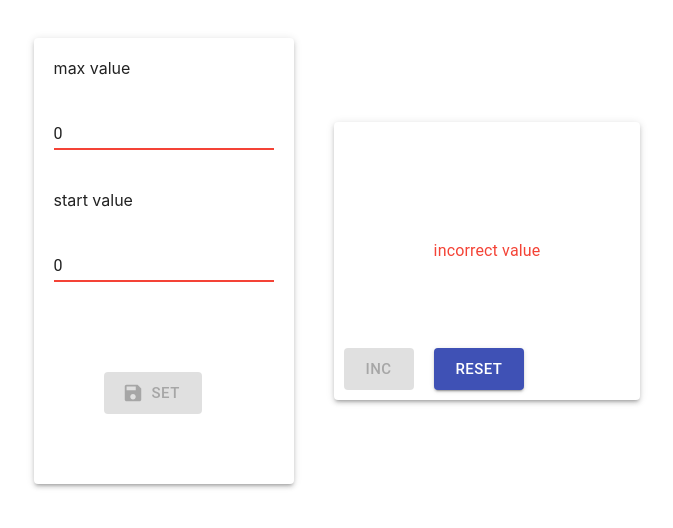
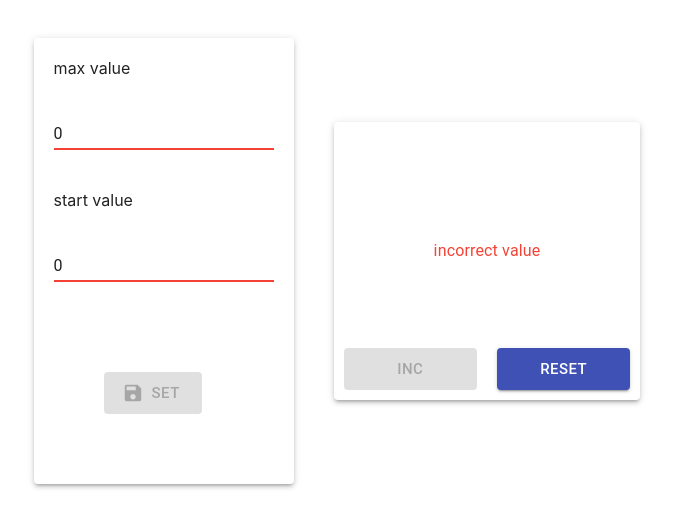
Before and after one commit to e1ing/counter-ts, a React (Create React App) app: page / in a window 1280 px wide. Shown: the top 528 px of the page, without its empty margins (303-976 px from the left). Built offline with nearby package versions, Linux system fonts and the light colour scheme.

Commit message:
buttons styled

```diff
--- a/package.json
+++ b/package.json
@@ -2,7 +2,7 @@
   "name": "counter-ts",
   "version": "0.1.0",
   "private": true,
-  "homepage": "https://e1ing.github.io/repository-name",
+  "homepage": "https://e1ing.github.io/counter-ts",
   "dependencies": {
     "@material-ui/core": "^4.11.4",
     "@material-ui/icons": "^4.11.2",
@@ -14,6 +14,7 @@
     "@types/react": "^17.0.0",
     "@types/react-dom": "^17.0.0",
     "fontsource-roboto": "^4.0.0",
+    "gh-pages": "^3.1.0",
     "react": "^17.0.2",
     "react-dom": "^17.0.2",
     "react-scripts": "4.0.3",
--- a/src/App.css
+++ b/src/App.css
@@ -1,3 +1,8 @@
+.buttons-block {
+    dispay: flex;
+    justify-content: center;
+    width: 100%
+}
 /*
 .counter{
   text-align: center;
--- a/src/components/Counter.tsx
+++ b/src/components/Counter.tsx
@@ -73,7 +73,6 @@ export function Counter() {
         <Container fixed>
 
             <Grid container  spacing={3} style={{padding: "30px 0px"}}
-                  /*direction="row"*/
                   justify="center"
                   alignItems="center">
 
@@ -87,7 +86,7 @@ export function Counter() {
                         errorState={errorState}/>
                 </Paper>
 
-                    <Paper style={{margin: 20 }}  elevation={3}>
+                    <Paper style={{margin: 20 }}   elevation={3}>
                         <DisplayCounter
                             increaseValue={increaseValue}
                             resetValue={resetValue}
--- a/src/components/DisplayCounter.tsx
+++ b/src/components/DisplayCounter.tsx
@@ -1,5 +1,5 @@
 import React, {useState} from "react";
-import {Box, Button, InputLabel} from '@material-ui/core';
+import {Box, Button, InputLabel, Paper} from '@material-ui/core';
 
 
 export type DisplayCounterType = {
@@ -14,23 +14,24 @@ export type DisplayCounterType = {
 }
 
 export function DisplayCounter(props: DisplayCounterType) {
-     let isDisabled =props.error === "incorrect value" ||
+     let isDisabled = props.error === "incorrect value" ||
      props.error === "enter value and press set" ||
      props.counter===props.maxValue
 
     return (
         <Box>
-            <InputLabel style={{margin: 100 }}
+            <InputLabel style={{margin: 100}}
                 error={isDisabled}
                         margin={'dense'}
             >
 
                 {(props.error === "incorrect value" ||
                     props.error === "enter value and press set")
+
                     ? props.error : props.counter}
             </InputLabel >
-            <Box className="buttons-block">
-                <Button style={{margin: "10px"}}
+            <Box  display="flex"  justifyContent="center">
+                <Button style={{margin: "10px", width: "50%"}}
                     variant='contained'
                         size={'large'}
                         color={"primary"}
@@ -39,7 +40,7 @@ export function DisplayCounter(props: DisplayCounterType) {
                         onClick={props.increaseValue}>
                     INC
                 </Button>
-                <Button style={{margin: "10px"}}
+                <Button style={{margin: "10px",  width: "50%"}}
                     variant='contained'
                     color={"primary"}
                     size={'large'}
@@ -48,6 +49,7 @@ export function DisplayCounter(props: DisplayCounterType) {
                     RESET
                 </Button>
             </Box>
+
         </Box>
     )
 }
```
Also changed, not shown: 1 other file (tests, documents, lock files or other folders).
